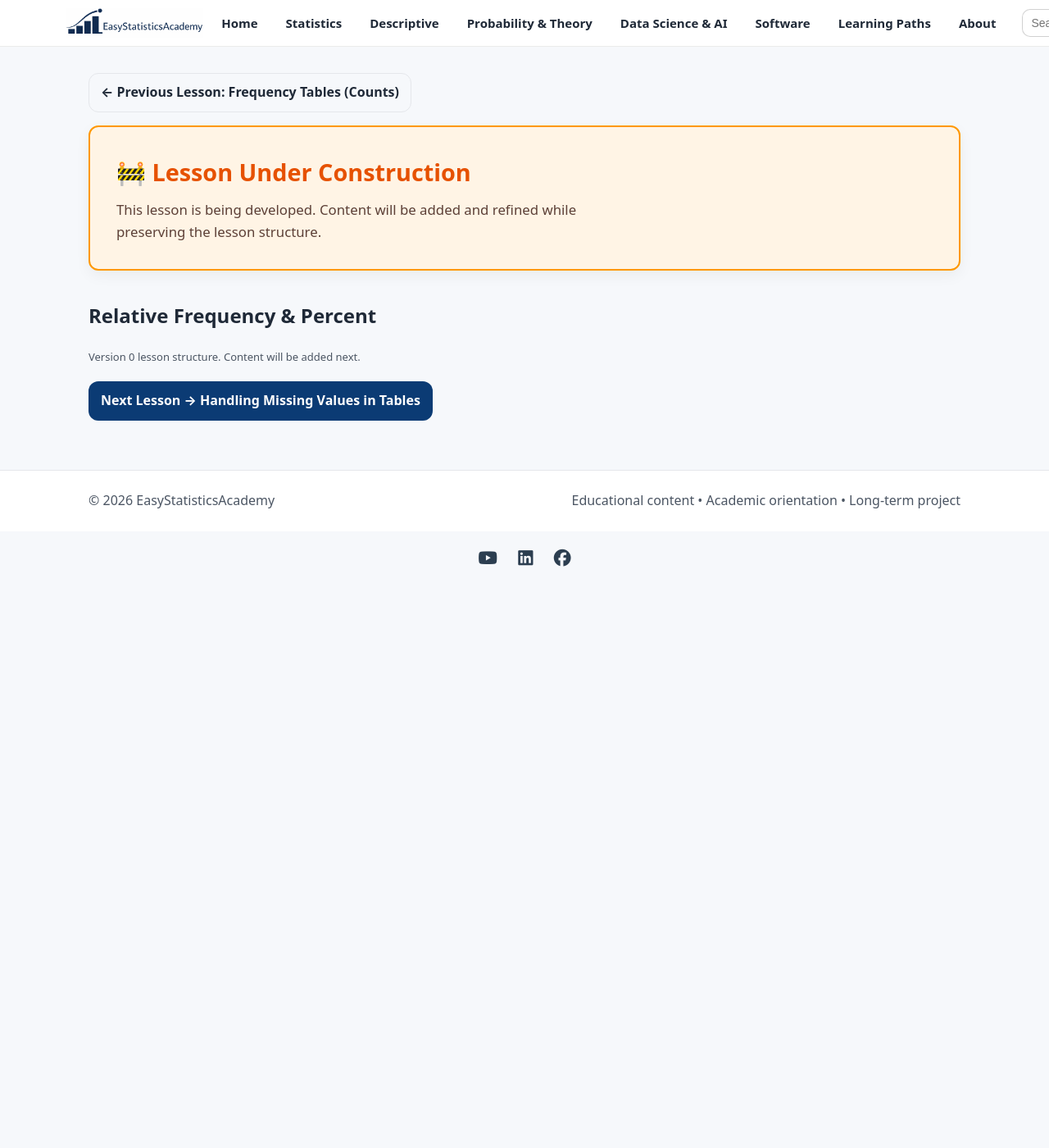
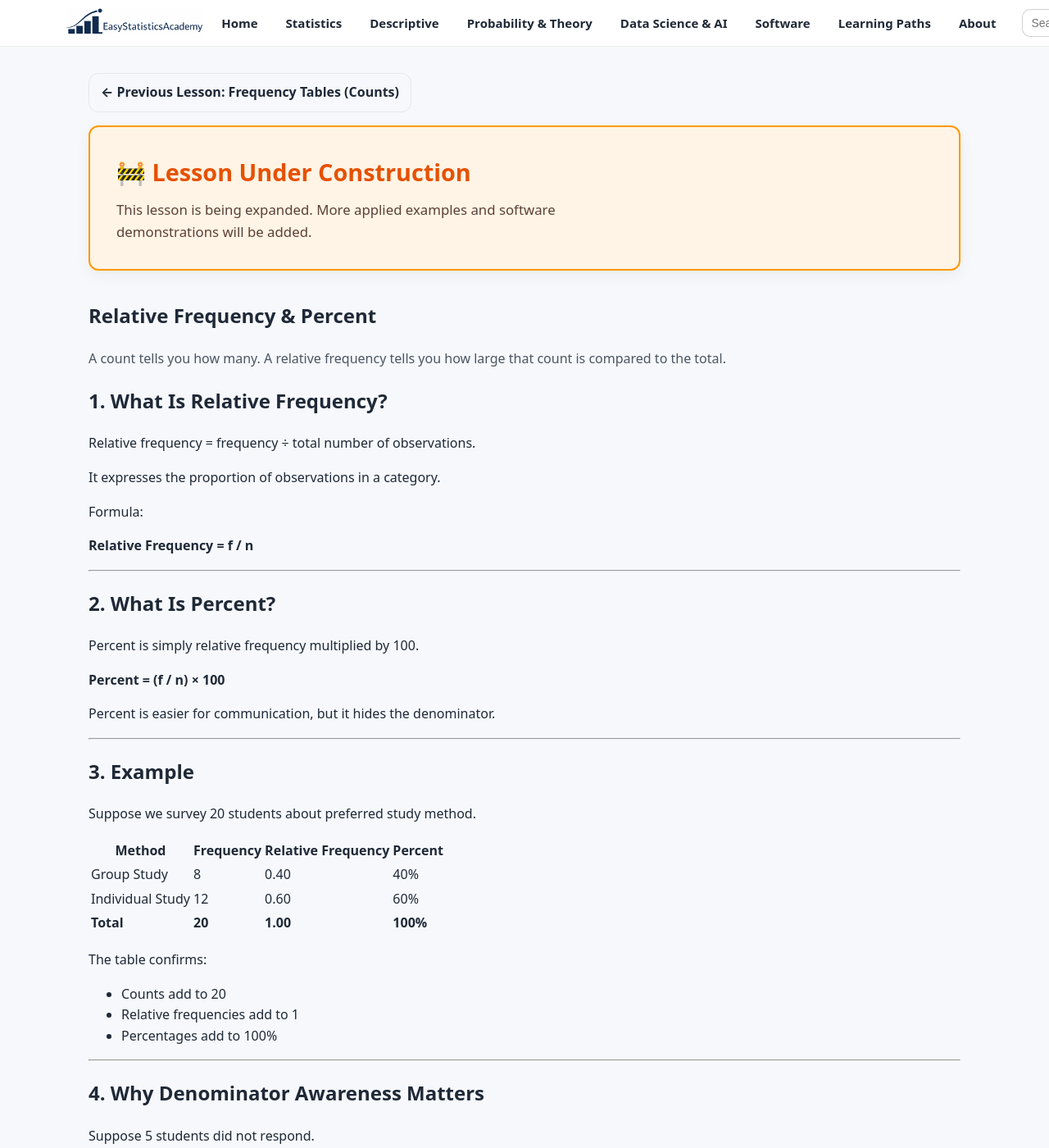
Before and after one commit to ammar-homaida-statistics/easystatisticsacademy, a Jekyll site: the page built from descriptive/tabular-summaries/relative-frequency-and-percent/index.md, in a window 1280 px wide and 1400 px high. Shown: the whole window at 82% size. Built offline with Jekyll 4.4.1, drawn with Linux system fonts in a browser that asks for light colours; some of the changed text lies outside the part shown.

Commit message:
Add lesson content

```diff
--- a/descriptive/tabular-summaries/relative-frequency-and-percent/index.md
+++ b/descriptive/tabular-summaries/relative-frequency-and-percent/index.md
@@ -6,12 +6,14 @@ permalink: /descriptive/tabular-summaries/relative-frequency-and-percent/
 sidebar: false
 ---
 
+<!-- Previous Button -->
 <section class="section section-slim">
   <a class="btn btn-outline" href="/descriptive/tabular-summaries/frequency-tables/">
     ← Previous Lesson: Frequency Tables (Counts)
   </a>
 </section>
 
+<!-- UNDER CONSTRUCTION NOTICE -->
 <section class="section section-slim">
   <div class="callout" style="background:#fff4e5; border:2px solid #ff9800; padding:2rem; border-radius:12px;">
     <div class="callout-copy">
@@ -19,7 +21,7 @@ sidebar: false
         🚧 Lesson Under Construction
       </h2>
       <p style="margin:0; font-size:1.05rem; color:#5d4037; line-height:1.6;">
-        This lesson is being developed. Content will be added and refined while preserving the lesson structure.
+        This lesson is being expanded. More applied examples and software demonstrations will be added.
       </p>
     </div>
   </div>
@@ -28,10 +30,169 @@ sidebar: false
 <section class="section">
   <div class="section-head">
     <h1>Relative Frequency & Percent</h1>
-    <p class="muted-mini">Version 0 lesson structure. Content will be added next.</p>
+    <p>
+      A count tells you how many.
+      A relative frequency tells you how large that count is compared to the total.
+    </p>
   </div>
+
+  <h2>1. What Is Relative Frequency?</h2>
+
+  <p>
+    Relative frequency = frequency ÷ total number of observations.
+  </p>
+
+  <p>
+    It expresses the proportion of observations in a category.
+  </p>
+
+  <p>
+    Formula:
+  </p>
+
+  <p><strong>Relative Frequency = f / n</strong></p>
+
+  <hr>
+
+  <h2>2. What Is Percent?</h2>
+
+  <p>
+    Percent is simply relative frequency multiplied by 100.
+  </p>
+
+  <p><strong>Percent = (f / n) × 100</strong></p>
+
+  <p>
+    Percent is easier for communication, but it hides the denominator.
+  </p>
+
+  <hr>
+
+  <h2>3. Example</h2>
+
+  <p>
+    Suppose we survey 20 students about preferred study method.
+  </p>
+
+  <table class="table">
+    <thead>
+      <tr>
+        <th>Method</th>
+        <th>Frequency</th>
+        <th>Relative Frequency</th>
+        <th>Percent</th>
+      </tr>
+    </thead>
+    <tbody>
+      <tr>
+        <td>Group Study</td>
+        <td>8</td>
+        <td>0.40</td>
+        <td>40%</td>
+      </tr>
+      <tr>
+        <td>Individual Study</td>
+        <td>12</td>
+        <td>0.60</td>
+        <td>60%</td>
+      </tr>
+      <tr>
+        <td><strong>Total</strong></td>
+        <td><strong>20</strong></td>
+        <td><strong>1.00</strong></td>
+        <td><strong>100%</strong></td>
+      </tr>
+    </tbody>
+  </table>
+
+  <p>
+    The table confirms:
+  </p>
+
+  <ul>
+    <li>Counts add to 20</li>
+    <li>Relative frequencies add to 1</li>
+    <li>Percentages add to 100%</li>
+  </ul>
+
+  <hr>
+
+  <h2>4. Why Denominator Awareness Matters</h2>
+
+  <p>
+    Suppose 5 students did not respond.
+  </p>
+
+  <p>
+    Now:
+  </p>
+
+  <ul>
+    <li>Total sample size = 25</li>
+    <li>Valid responses = 20</li>
+  </ul>
+
+  <p>
+    If you compute percent using 20, you get:
+  </p>
+
+  <ul>
+    <li>8 / 20 = 40%</li>
+  </ul>
+
+  <p>
+    But if you compute percent using 25:
+  </p>
+
+  <ul>
+    <li>8 / 25 = 32%</li>
+  </ul>
+
+  <p>
+    Same count. Different percent.
+    The denominator changes the interpretation.
+  </p>
+
+  <hr>
+
+  <h2>5. Percent vs Percentage Points</h2>
+
+  <p>
+    If approval increases from 40% to 50%:
+  </p>
+
+  <ul>
+    <li>It increased by 10 percentage points.</li>
+    <li>It increased by 25% relative change.</li>
+  </ul>
+
+  <p>
+    These are not the same.
+  </p>
+
+  <hr>
+
+  <h2>6. Common Mistakes</h2>
+
+  <ul>
+    <li>Reporting percent without reporting sample size</li>
+    <li>Comparing percentages from different denominators</li>
+    <li>Ignoring missing values when computing percent</li>
+    <li>Rounding errors that prevent totals from equaling 100%</li>
+  </ul>
+
+  <p>
+    Always check:
+  </p>
+
+  <ul>
+    <li>What is the denominator?</li>
+    <li>Do percentages sum correctly?</li>
+  </ul>
+
 </section>
 
+<!-- Next Button -->
 <section class="section section-slim">
   <a class="btn" href="/descriptive/tabular-summaries/handling-missing-values/">
     Next Lesson → Handling Missing Values in Tables
@@ -41,6 +202,7 @@ sidebar: false
 <script>
   (function () {
     var KEY = "esa_continue_descriptive_tabular_summaries_lesson_v0";
+
     localStorage.setItem(KEY, JSON.stringify({
       url: "/descriptive/tabular-summaries/relative-frequency-and-percent/",
       label: "Lesson 3 — Relative Frequency & Percent",
```
